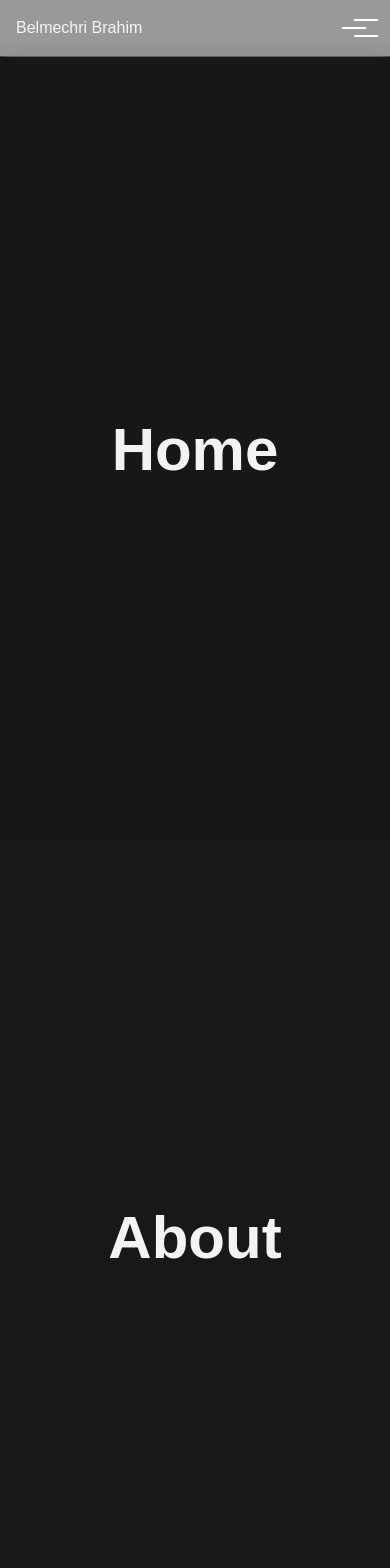
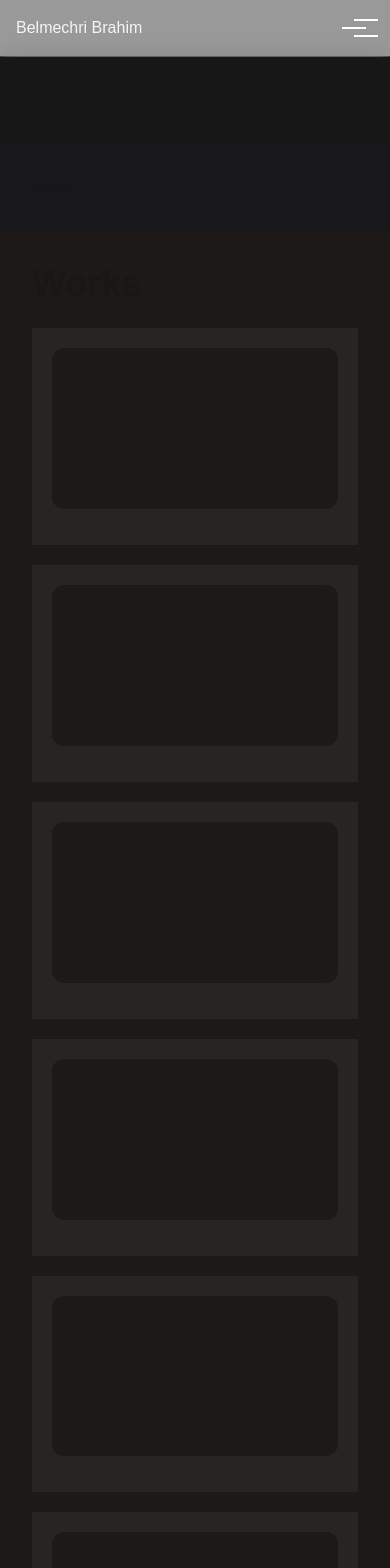
Before and after one commit to Valleryikl/Belmechri-Brahim, a Next.js app: page / in a window 390 px wide. Shown: the top 1568 px of the page. Built offline with nearby package versions, Linux system fonts and the light colour scheme.

Commit message:
create : all sections on the website

```diff
--- /dev/null
+++ b/app/components/sections/AboutSection.tsx
@@ -0,0 +1,5 @@
+export default function AboutSection() {
+  return (
+    <h1>About</h1>
+  )
+}
--- /dev/null
+++ b/app/components/sections/ContactSection.tsx
@@ -0,0 +1,5 @@
+export default function ContactSection() {
+  return (
+    <h1>Contact</h1>
+  )
+}
--- /dev/null
+++ b/app/components/sections/HomeSection.tsx
@@ -0,0 +1,5 @@
+export default function HomeSection() {
+  return (
+    <h1>Homme</h1>
+  )
+}
--- /dev/null
+++ b/app/components/sections/WorksSection.tsx
@@ -0,0 +1,24 @@
+export default function WorksSection() {
+  return (
+    <div>
+      <h2 className="text-4xl lg:text-5xl font-semibold mb-6">Works</h2>
+      <div className="grid grid-cols-1 sm:grid-cols-2 lg:grid-cols-3 gap-5">
+        <WorkCard />
+        <WorkCard />
+        <WorkCard  />
+        <WorkCard />
+        <WorkCard />
+        <WorkCard />
+      </div>
+    </div>
+  )
+}
+
+type CardProps = { img?: string; }
+function WorkCard({ img }: CardProps) {
+  return (
+    <div className="bg-white/5 p-5">
+      <div className="aspect-video rounded-xl bg-black/30 mb-4" />
+    </div>
+  )
+}
--- a/app/page.tsx
+++ b/app/page.tsx
@@ -1,10 +1,15 @@
 'use client'
 import { useEffect, useRef, useState } from 'react'
 
+import HomeSection from './components/sections/HomeSection'
+import AboutSection from './components/sections/AboutSection'
+import WorksSection from './components/sections/WorksSection'
+import ContactSection from './components/sections/ContactSection'
+
 const SECTIONS = [
-  { id: 'home',    label: 'Home' },
-  { id: 'about',   label: 'About' },
-  { id: 'works',   label: 'Works' },
+  { id: 'home', label: 'Home' },
+  { id: 'about', label: 'About' },
+  { id: 'works', label: 'Works' },
   { id: 'contact', label: 'Contact' },
 ]
 
@@ -95,8 +100,7 @@ export default function HomePage() {
               <li key={s.id}>
                 <button
                   onClick={() => scrollToSection(s.id)}
-                  className={`px-3 py-1.5 rounded-full text-sm transition-colors ${
-                    active === s.id
+                  className={`px-3 py-1.5 rounded-full text-sm transition-colors ${active === s.id
                       ? 'bg-white text-black'
                       : 'text-white/80 hover:text-white hover:bg-white/10'
                     }`}
@@ -126,8 +130,7 @@ export default function HomePage() {
       {/* FULLSCREEN Mobile Menu */}
       <div
         id="mobile-menu"
-        className={`lg:hidden fixed inset-0 z-[60] transition-opacity duration-300 ${
-          menuOpen ? 'opacity-100 pointer-events-auto' : 'opacity-0 pointer-events-none'
+        className={`lg:hidden fixed inset-0 z-[60] transition-opacity duration-300 ${menuOpen ? 'opacity-100 pointer-events-auto' : 'opacity-0 pointer-events-none'
           }`}
         aria-hidden={!menuOpen}
       >
@@ -138,8 +141,7 @@ export default function HomePage() {
         />
         {/* контент */}
         <div
-          className={`absolute inset-0 flex flex-col items-center justify-center gap-8 text-3xl font-semibold text-white transition-transform duration-300 ${
-            menuOpen ? 'translate-y-0' : '-translate-y-4'
+          className={`absolute inset-0 flex flex-col items-center justify-center gap-8 text-3xl font-semibold text-white transition-transform duration-300 ${menuOpen ? 'translate-y-0' : '-translate-y-4'
             }`}
           role="menu"
         >
@@ -148,8 +150,7 @@ export default function HomePage() {
               key={s.id}
               role="menuitem"
               onClick={() => handleNavClick(s.id)}
-              className={`px-6 py-3 rounded-full ${
-                active === s.id ? 'bg-white text-black' : 'bg-white/10 hover:bg-white/20'
+              className={`px-6 py-3 rounded-full ${active === s.id ? 'bg-white text-black' : 'bg-white/10 hover:bg-white/20'
                 }`}
             >
               {s.label}
@@ -173,27 +174,38 @@ export default function HomePage() {
         className="pt-14 flex flex-col lg:flex-row lg:h-screen overflow-y-auto lg:overflow-y-hidden lg:overflow-x-auto snap-none lg:snap-x lg:snap-mandatory motion-reduce:snap-none"
         style={{ scrollBehavior: 'smooth', overscrollBehaviorInline: 'contain' as any }}
       >
-        <Section id="home"    title="Home"    className="bg-neutral-900" />
-        <Section id="about"   title="About"   className="bg-zinc-900" />
-        <Section id="works"   title="Works"   className="bg-stone-900" />
-        <Section id="contact" title="Contact" className="bg-black" />
+        <Section id="home" className="bg-neutral-900"><HomeSection /></Section>
+        <Section id="about" className="bg-zinc-900"><AboutSection /></Section>
+        <Section id="works" className="bg-stone-900"><WorksSection /></Section>
+        <Section id="contact" className="bg-black"><ContactSection /></Section>
       </main>
     </div>
   )
 }
 
-function Section({ id, title, className = '' }: { id: string; title: string; className?: string }) {
+function Section({
+  id,
+  className = '',
+  children,
+}: {
+  id: string
+  className?: string
+  children: React.ReactNode
+}) {
   return (
     <section
       id={id}
       className={`
-        min-h-[calc(100vh-3.5rem)] lg:min-h-full lg:min-w-[100vw]
+        min-h[calc(100vh-3.5rem)] lg:min-h-full lg:min-w-[100vw]
         snap-start flex items-center justify-center p-8 ${className}
       `}
       style={{ scrollSnapStop: 'always' }}
-      aria-label={title}
+      aria-label={id}
     >
-      <h1 className="text-white/95 text-6xl lg:text-8xl font-semibold">{title}</h1>
+      {/* Не даём внутренний скролл, чтобы колесо не «съедалось» */}
+      <div className="max-w-6xl w-full">
+        {children}
+      </div>
     </section>
   )
 }
```
Lines whose indentation alone changed are shown as unchanged.
